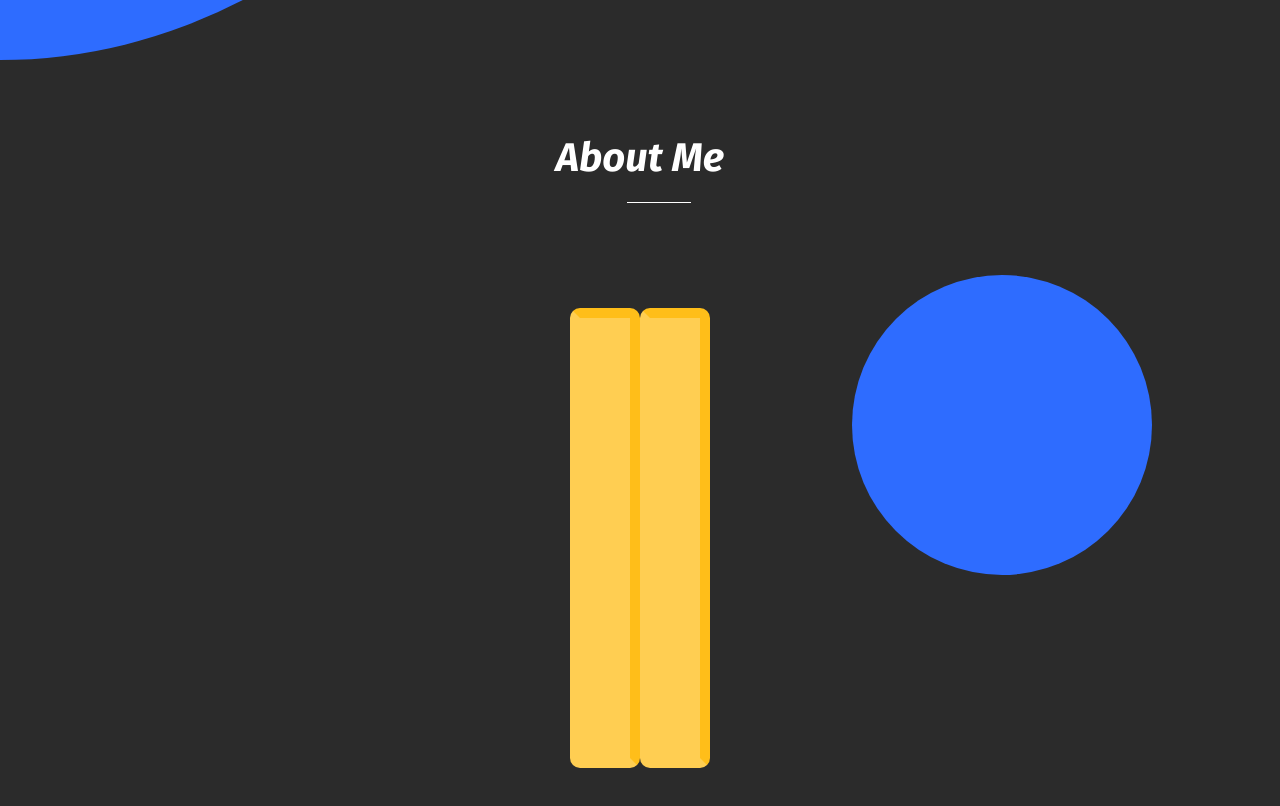
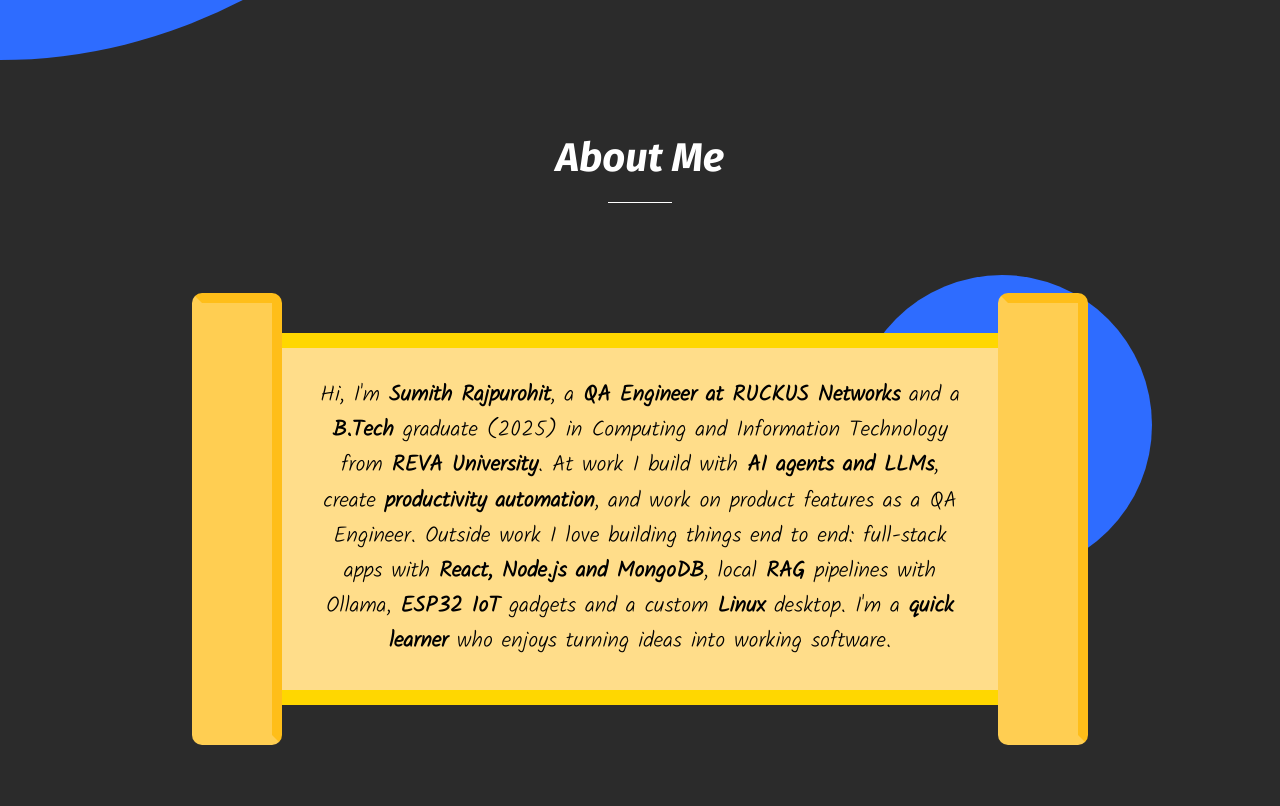
Before and after one commit to SumithRaj05/MainPortfolio, a React (Create React App) app: page / in a window 1280 px wide. Shown: the part 740-1546 px from the top of the page. Built offline with nearby package versions, Linux system fonts and the light colour scheme; a web font is replaced by a local one.

Commit message:
About: refreshed bio, reliable scroll unroll via IntersectionObserver, full bio always readable, no listener leak

```diff
--- a/src/Components/About/About.css
+++ b/src/Components/About/About.css
@@ -20,7 +20,7 @@
     content: '';
     height: 1px;
     width: 5%;
-    left: 49%;
+    left: 47.5%;
     margin-top: 20px;
     display: grid;
     background: white;
--- a/src/Components/About/About.jsx
+++ b/src/Components/About/About.jsx
@@ -4,9 +4,9 @@ import Scroll from "./ScrollBox/Scroll";
 export default function About() {
     return (
         <section className="AboutSection" id="About">
-            <h1 className="AboutHeader">About Me</h1>
+            <h2 className="AboutHeader SectionHeader">About Me</h2>
             <Scroll />
-            <div className="BlueBall"></div>
+            <div className="BlueBall" aria-hidden="true"></div>
         </section>
     )
 }
--- a/src/Components/About/ScrollBox/Scroll.css
+++ b/src/Components/About/ScrollBox/Scroll.css
@@ -1,29 +1,47 @@
+/*
+ * The paper scroll. The wrapper takes its height from the bio text,
+ * so the full bio is always readable (no inner scrolling / clipping).
+ * The parchment and the two rollers sit behind the text and unroll
+ * from 140px to full width when the section comes into view.
+ */
+.ScrollWrap {
+    position: relative;
+    width: 70%;
+    min-height: 45vh;
+    margin: auto;
+    margin-top: 130px;
+    margin-bottom: 8vh;
+    display: flex;
+    align-items: center;
+    z-index: 5;
+}
+
 .ScrollContainer {
-    position: relative;
-    height: 45vh;
+    position: absolute;
+    top: 0;
+    bottom: 0;
+    left: 50%;
+    transform: translateX(-50%);
     width: 140px;
     background-color: #ffdd8a;
-    text-overflow: ellipsis;
     display: flex;
-    margin: auto;
-    margin-top: 130px;
     border: solid;
     border-color: #FFD700 transparent #FFD700 transparent;
     border-width: 15px 0px 15px 0px;
-    transition: width 2s ease;
-    z-index: 5;
+    transition: width 1.6s ease;
+    box-sizing: border-box;
+    z-index: 1;
 }
 
-.ScrollContainer.open {
-    width: 70%;
+.ScrollWrap.open .ScrollContainer {
+    width: 100%;
 }
 
 .Edge {
     position: relative;
-    visibility: visible;
-    margin-top: -5vh;
-    height: 55vh;
+    margin: calc(-5vh - 15px) 0px;
     width: 70px;
+    flex-shrink: 0;
     background-color: #ffce52;
     border: solid 10px;
     border-color: #ffbe19 #ffbe19 transparent transparent;
@@ -40,59 +58,56 @@
 }
 
 .ScrollContent {
-    position: absolute;
-    font-family: 'Delicious Handrawn', cursive;
-    font-family: 'Fira Sans', sans-serif;
+    position: relative;
+    z-index: 2;
+    box-sizing: border-box;
+    width: 100%;
+    padding: 45px calc(90px + 4%);
+    text-align: center;
     font-family: 'Kalam', cursive;
     font-size: 22px;
     font-weight: 560;
+    line-height: 1.6;
+    color: black;
     cursor: default;
+    opacity: 0;
+    transform: translateY(8px);
+    transition: opacity 0.8s ease, transform 0.8s ease;
 }
 
-.ContentBox {
-    position: absolute;
-    width: 70%;
-    height: 80%;
-    top: 50%;
-    left: 50%;
-    transform: translate(-50%, -50%);
-    overflow: scroll;
-    text-align: center;
-    text-overflow: ellipsis
+.ScrollWrap.open .ScrollContent {
+    opacity: 1;
+    transform: none;
+    transition-delay: 1.2s;
 }
 
-.ContentBox::-webkit-scrollbar {
-    width: 0;
-    height: 0;
+.ScrollContent strong {
+    font-weight: 700;
 }
 
 @media (max-width: 800px) {
-    .ScrollContainer{
-        height: 40vh;
-    }
-
-    .ContentBox {
-        overflow: scroll;
+    .ScrollWrap {
+        width: 90%;
+        min-height: 40vh;
+        margin-top: 90px;
     }
 
     .ScrollContent {
-        font-size: 18px;
+        font-size: 17px;
+        line-height: 1.5;
+        padding: 30px 58px;
     }
 
     .Edge {
         width: 45px;
-        height: 50vh;
-    }
-
-    .ContentBox {
-        width: 60%;
-    }
-
-    .ScrollContainer.open {
-        width: 90%;
-    }
-
-    .ContentBox::-webkit-scrollbar {
-        display: none;
+        margin-top: calc(-3vh - 15px);
+        margin-bottom: calc(-3vh - 15px);
     }
 }
+
+@media (max-width: 360px) {
+    .ScrollContent {
+        font-size: 16px;
+        padding: 26px 54px;
+    }
+}
--- a/src/Components/About/ScrollBox/Scroll.jsx
+++ b/src/Components/About/ScrollBox/Scroll.jsx
@@ -1,55 +1,46 @@
-import React, { useEffect, useState } from "react";
+import React, { useEffect, useRef, useState } from "react";
 import "./Scroll.css";
 
 export default function Scroll() {
-    const [scrollY, setScrollY] = useState(0);
-    const [content, setContent] = useState("");
-    const [isScrolled, setScrolled] = useState(false);
+    const wrapRef = useRef(null);
+    const [isOpen, setOpen] = useState(false);
 
     useEffect(() => {
-        const contentElement = document.querySelector(".ScrollContent");
-        const handleListener = () => {
-            setScrollY(Math.round((window.scrollY * 100) / scrollHeight));
-            if (contentElement) {
-                if (scrollY >= 15 && scrollY <= 40) {
-                    setTimeout(() => {
-                        setContent(
-                            <React.Fragment>
-                                Hi, I'm <strong> Sumith</strong>, a <strong>B.Tech</strong> student with a keen interest in <strong>web development</strong>. I am passionate about creating visually appealing and interactive websites using modern technologies. During my studies, I have gained a solid foundation in programming languages such as <strong>C++, Python and JavaScript</strong>. I have also acquired experience in front-end development frameworks like <strong>React</strong>, which I utilize to build dynamic and responsive web applications. I am a <strong>quick learner</strong>, always eager to explore new technologies and stay updated with the latest trends in web development. Currently, I am actively seeking opportunities to apply my knowledge and skills in real-world projects. I would love to contribute and grow as a web developer.
-                            </React.Fragment>
-                        );
-                    }, 2000);
-                    setScrolled(true);
-                } else {
-                    setContent("");
-                    setScrolled(false);
-                }
-            }
+        const wrap = wrapRef.current;
+        if (!wrap) return undefined;
+
+        // No unrolling animation for people who prefer reduced motion
+        if (window.matchMedia("(prefers-reduced-motion: reduce)").matches
+            || typeof IntersectionObserver === "undefined") {
+            setOpen(true);
+            return undefined;
         }
-        const TotalHeight = Math.max(
-            document.body.scrollHeight, document.documentElement.scrollHeight,
-            document.body.offsetHeight, document.documentElement.offsetHeight,
-            document.body.clientHeight, document.documentElement.clientHeight
-        );
-        const scrollHeight = TotalHeight - window.innerHeight;
 
-        setScrollY(Math.round((window.scrollY * 100) / scrollHeight));
+        // Unroll when a good part of the scroll is on screen,
+        // roll it back up only once it has fully left the screen.
+        const observer = new IntersectionObserver(([entry]) => {
+            if (entry.intersectionRatio >= 0.25) setOpen(true);
+            else if (!entry.isIntersecting) setOpen(false);
+        }, { threshold: [0, 0.25] });
 
-        document.addEventListener("scroll", handleListener);
+        observer.observe(wrap);
+        return () => observer.disconnect();
+    }, []);
 
-        return () => document.removeEventListener("scroll", handleListener);
-    }, [scrollY]);
-
-    return <div className={`ScrollContainer ${isScrolled ? "open" : ""}`}>
-        <div className="ScrollLeft Edge">
+    return <div ref={wrapRef} className={`ScrollWrap ${isOpen ? "open" : ""}`}>
+        <div className="ScrollContainer" aria-hidden="true">
+            <div className="ScrollLeft Edge"></div>
+            <div className="ScrollRight Edge"></div>
         </div>
-        <div className="ContentBox" style={{
-            opacity: content !== "" ? 1 : 0,
-            transition: "opacity 1s ease-in"
-        }}>
-            <p className="ScrollContent">{content}</p>
-        </div>
-        <div className="ScrollRight Edge">
-        </div>
+        <p className="ScrollContent">
+            Hi, I'm <strong>Sumith Rajpurohit</strong>, a <strong>QA Engineer at RUCKUS Networks</strong> and
+            a <strong>B.Tech</strong> graduate (2025) in Computing and Information Technology
+            from <strong>REVA University</strong>. At work I build with <strong>AI agents and LLMs</strong>,
+            create <strong>productivity automation</strong>, and work on product features as a QA Engineer.
+            Outside work I love building things end to end: full-stack apps with <strong>React, Node.js and
+            MongoDB</strong>, local <strong>RAG</strong> pipelines with Ollama, <strong>ESP32 IoT</strong> gadgets
+            and a custom <strong>Linux</strong> desktop. I'm a <strong>quick learner</strong> who enjoys
+            turning ideas into working software.
+        </p>
     </div>
 }
```
